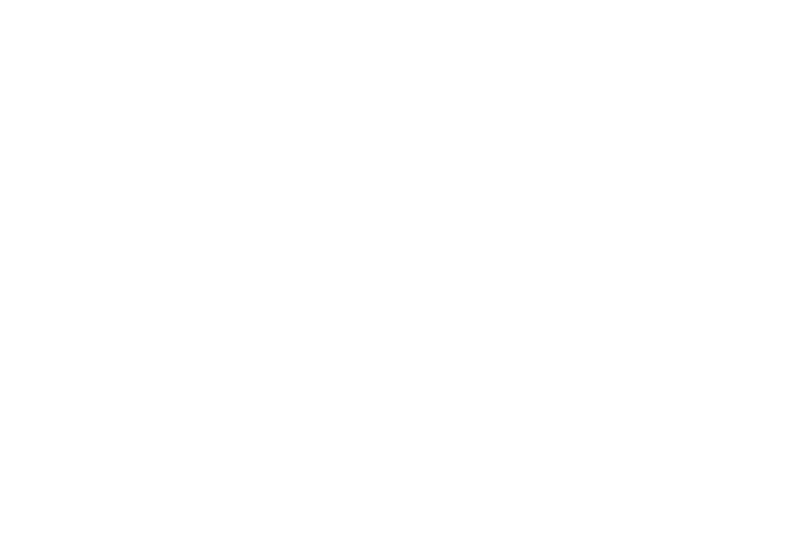
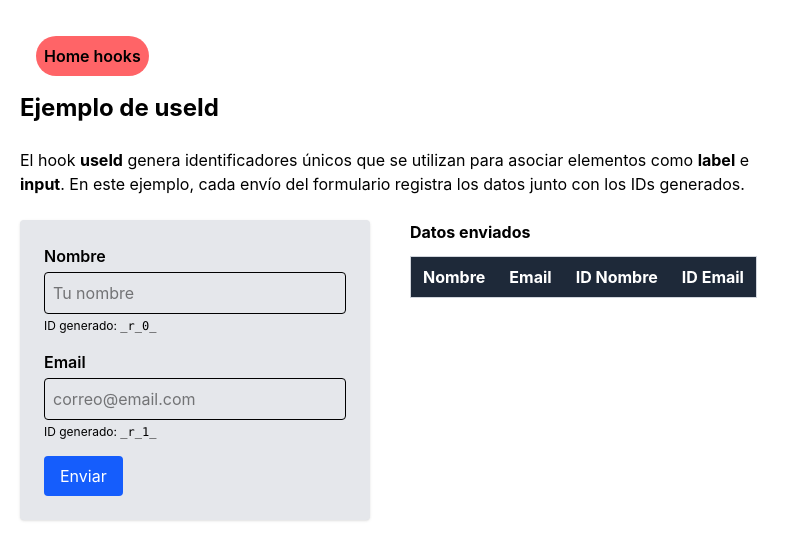
Before and after one commit to Jhosett/Prueba_React_Instalacion, a React app in the folder frontend/: page /useId in a window 1280 px wide. Before the commit this address had no page. Shown: the top 560 px of the page, without its empty margins (0-800 px from the left). Built offline with nearby package versions, Linux system fonts and the light colour scheme; the HTML template or start-up script is replaced by a standard one.

Commit message:
Hook useId listo

```diff
--- a/frontend/src/App.jsx
+++ b/frontend/src/App.jsx
@@ -23,6 +23,7 @@ import HookUseActionState from './playground/HookUseActionState'
 import HookUseDebugValue from './playground/HookUseDebugValue'
 import HookUseContext from './playground/HookUseContex'
 import HookUseSyncExternalStore from './playground/HookUseSyncExternalStore'
+import HookUseId from './playground/HookUseId'
 
 
 function App() {
@@ -50,6 +51,7 @@ function App() {
         <Route path="/useDebugValue" element={<HookUseDebugValue/>}></Route>
         <Route path="/useContext" element={<HookUseContext/>}></Route>
         <Route path='/useSyncExternalStore' element={<HookUseSyncExternalStore/>}></Route>
+        <Route path='/useId' element={<HookUseId/>}></Route>
       </Routes>
     </BrowserRouter>
   )
--- a/frontend/src/components/HookTable.jsx
+++ b/frontend/src/components/HookTable.jsx
@@ -96,6 +96,12 @@ export default function HookTable() {
       categoria: "Estado avanzado"
     },
     {
+      hook: "useId",
+      ruta: "/useId",
+      descripcion: "Genera identificadores únicos y estables que pueden usarse para asociar elementos como label e input en formularios.",
+      categoria: "Utilidades"
+    },
+    {
       hook: "Use",
       ruta: "/use",
       descripcion: "permite leer el valor de un recurso (como una Promesa o un Contexto) directamente durante el renderizado.",
--- /dev/null
+++ b/frontend/src/playground/HookUseId.jsx
@@ -0,0 +1,159 @@
+import React, { useId, useState } from "react";
+import { useNavigate } from "react-router-dom";
+
+export default function HookUseId() {
+
+  const navigate = useNavigate();
+
+  const nameId = useId();
+  const emailId = useId();
+
+  const [name, setName] = useState("");
+  const [email, setEmail] = useState("");
+  const [users, setUsers] = useState([]);
+
+  const handleSubmit = (e) => {
+    e.preventDefault();
+
+    const newUser = {
+      id: crypto.randomUUID(),
+      name,
+      email,
+      nameInputId: nameId,
+      emailInputId: emailId
+    };
+
+    setUsers([...users, newUser]);
+
+    setName("");
+    setEmail("");
+  };
+
+  return (
+    <div className="p-5">
+
+      <button
+        onClick={() => navigate(-1)}
+        className="p-2 bg-red-400 rounded-3xl m-4 font-semibold"
+      >
+        Home hooks
+      </button>
+
+      <h1 className="text-2xl font-bold mb-6">
+        Ejemplo de useId
+      </h1>
+
+      <p className="mb-6 w-[60%]">
+        El hook <strong>useId</strong> genera identificadores únicos que se
+        utilizan para asociar elementos como <strong>label</strong> e
+        <strong> input</strong>. En este ejemplo, cada envío del formulario
+        registra los datos junto con los IDs generados.
+      </p>
+
+      <div className="flex gap-10">
+
+        {/* FORMULARIO */}
+
+        <form
+          onSubmit={handleSubmit}
+          className="bg-gray-200 p-6 rounded shadow w-[350px]"
+        >
+
+          <div className="mb-4">
+
+            <label htmlFor={nameId} className="block font-semibold">
+              Nombre
+            </label>
+
+            <input
+              id={nameId}
+              value={name}
+              onChange={(e) => setName(e.target.value)}
+              type="text"
+              className="border p-2 w-full rounded mt-1"
+              placeholder="Tu nombre"
+            />
+
+            <p className="text-xs mt-1">
+              ID generado: <span className="font-mono">{nameId}</span>
+            </p>
+
+          </div>
+
+          <div className="mb-4">
+
+            <label htmlFor={emailId} className="block font-semibold">
+              Email
+            </label>
+
+            <input
+              id={emailId}
+              value={email}
+              onChange={(e) => setEmail(e.target.value)}
+              type="email"
+              className="border p-2 w-full rounded mt-1"
+              placeholder="correo@email.com"
+            />
+
+            <p className="text-xs mt-1">
+              ID generado: <span className="font-mono">{emailId}</span>
+            </p>
+
+          </div>
+
+          <button
+            type="submit"
+            className="bg-blue-600 hover:bg-blue-700 text-white px-4 py-2 rounded"
+          >
+            Enviar
+          </button>
+
+        </form>
+
+        {/* TABLA DE RESULTADOS */}
+
+        <div>
+
+          <h2 className="font-bold mb-3">
+            Datos enviados
+          </h2>
+
+          <table className="border border-gray-300">
+
+            <thead className="bg-gray-800 text-white">
+              <tr>
+                <th className="px-3 py-2">Nombre</th>
+                <th className="px-3 py-2">Email</th>
+                <th className="px-3 py-2">ID Nombre</th>
+                <th className="px-3 py-2">ID Email</th>
+              </tr>
+            </thead>
+
+            <tbody>
+
+              {users.map((user) => (
+                <tr key={user.id} className="border-t">
+
+                  <td className="px-3 py-2">{user.name}</td>
+                  <td className="px-3 py-2">{user.email}</td>
+                  <td className="px-3 py-2 font-mono text-sm">
+                    {user.nameInputId}
+                  </td>
+                  <td className="px-3 py-2 font-mono text-sm">
+                    {user.emailInputId}
+                  </td>
+
+                </tr>
+              ))}
+
+            </tbody>
+
+          </table>
+
+        </div>
+
+      </div>
+
+    </div>
+  );
+}
```
